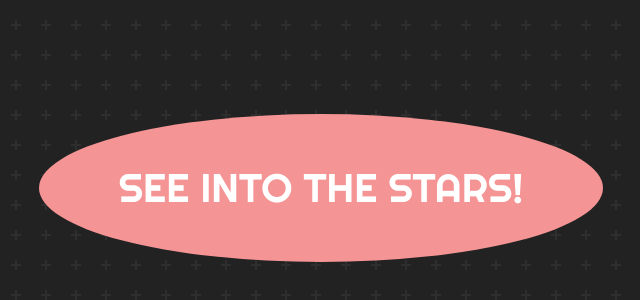
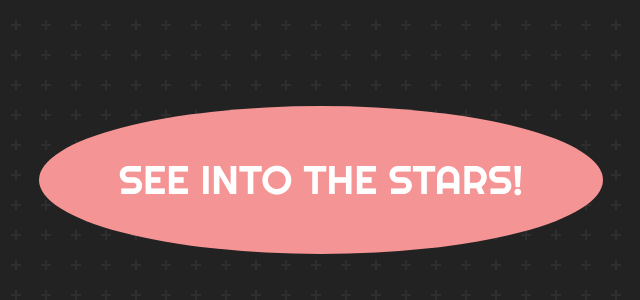
Before and after one commit to Yaztaha/Portfolio-NasaApi, a React (Create React App) app: page / in a window 1280 px wide. Shown: the part 220-520 px from the top of the page, without its empty margins (319-959 px from the left). Built offline with nearby package versions, Linux system fonts and the light colour scheme.

Commit message:
indexJs_styling

```diff
--- a/src/index.css
+++ b/src/index.css
@@ -1,4 +1,4 @@
-abody {
+body {
   margin: 0;
   font-family: -apple-system, BlinkMacSystemFont, 'Segoe UI', 'Roboto', 'Oxygen',
     'Ubuntu', 'Cantarell', 'Fira Sans', 'Droid Sans', 'Helvetica Neue',
```
